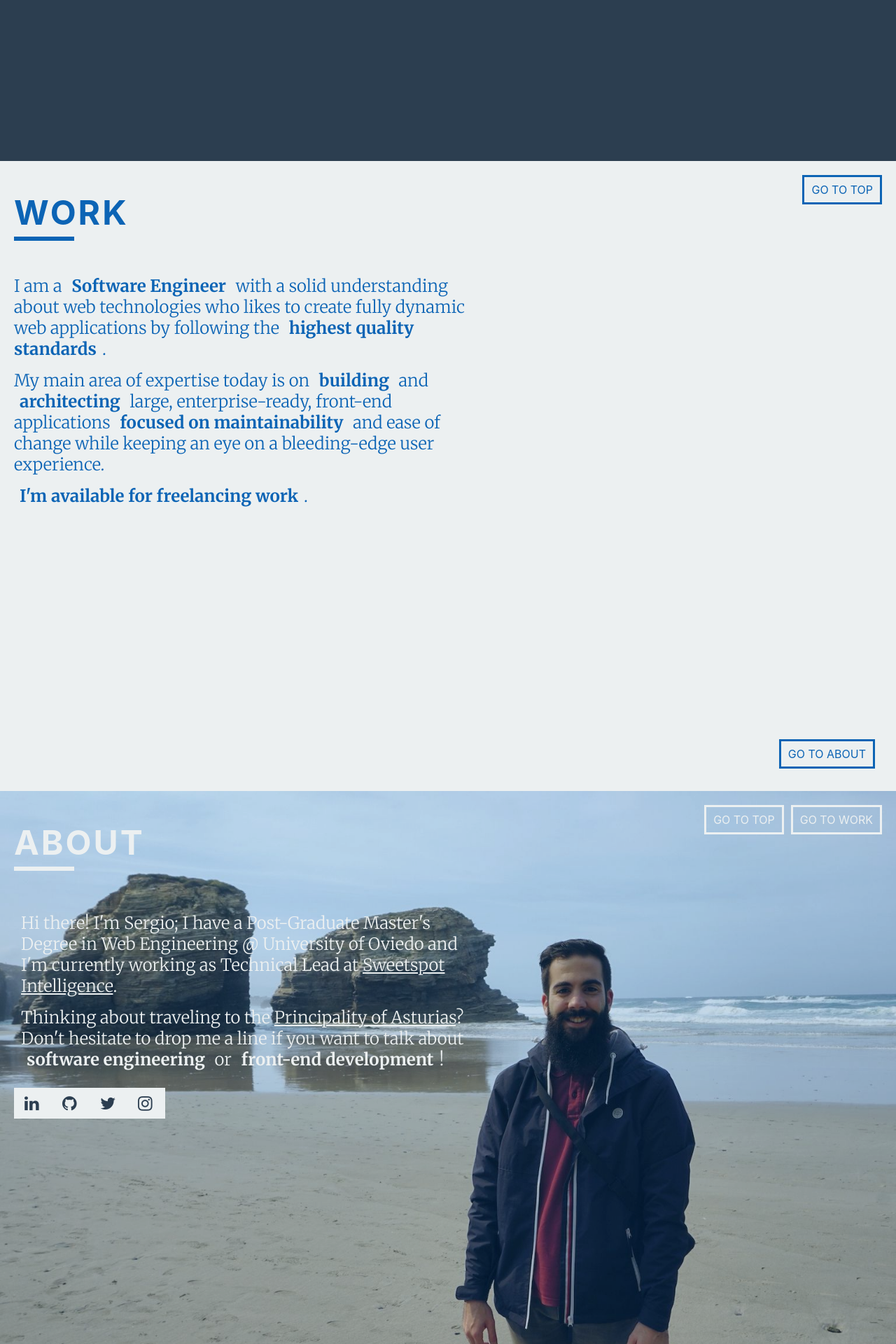
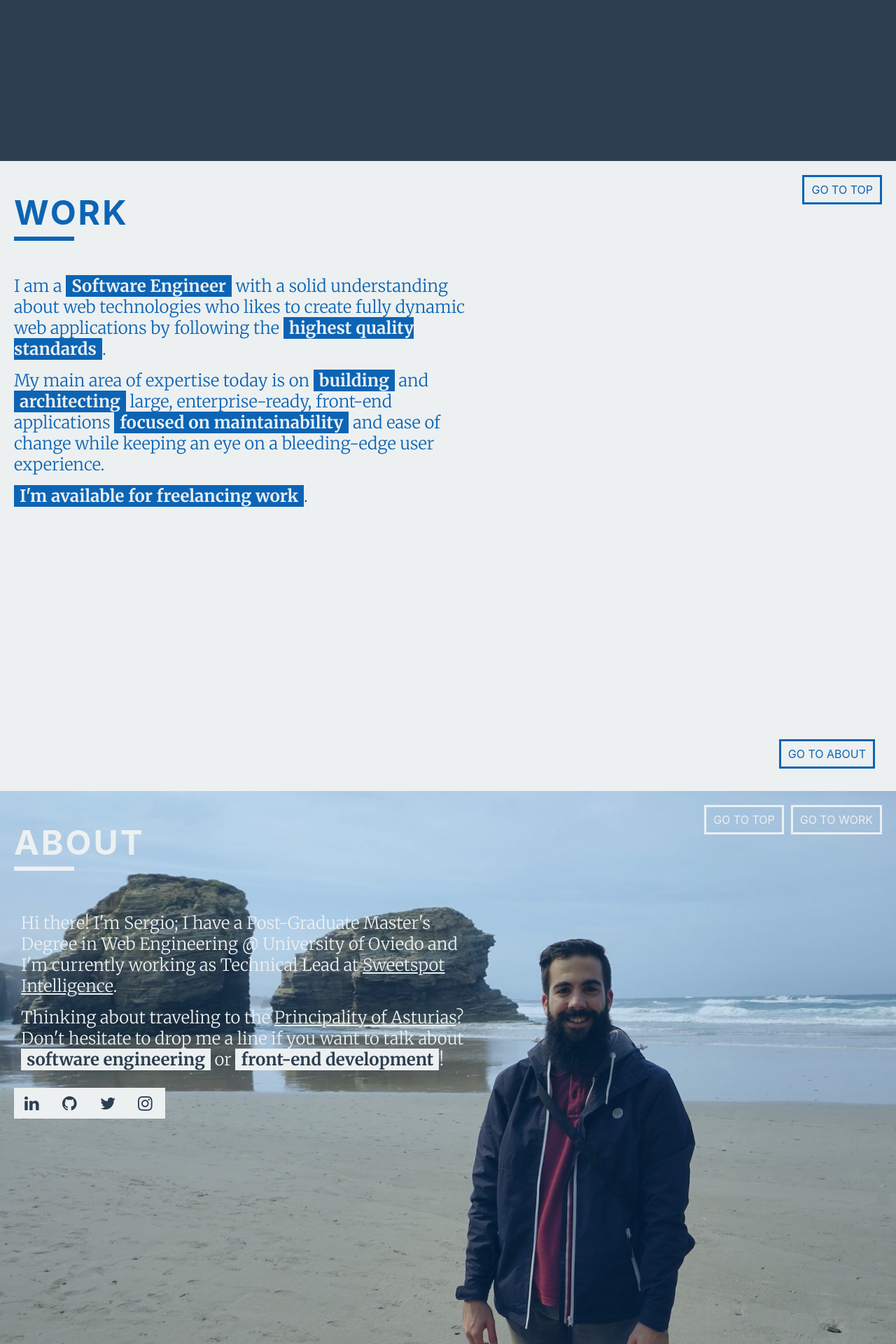
Before and after one commit to sergioalvz/sergioalvz.github.io, a Jekyll site: the page built from index.html, in a window 1280 px wide. Shown: the part 670-2590 px from the top of the page at 70% size. Built offline with Jekyll 4.4.1, drawn with Linux system fonts in a browser that asks for light colours; nearby versions of some CDN libraries; Markdown is read by kramdown in place of the engine named in the settings; comment, search, counter and statistics services are not loaded.

Commit message:
Use interpolation to define custom-properties with Sass variables

```diff
--- a/_sass/modules/_about.scss
+++ b/_sass/modules/_about.scss
@@ -1,8 +1,8 @@
 $about-background-image-breakpoint: 1024px;
 
 .about {
-  --highlight-background-color: $work-background-color;
-  --highlight-color: $home-background-color;
+  --highlight-background-color: #{$work-background-color};
+  --highlight-color: #{$home-background-color};
 
   min-height: 700px;
   height: 100vh;
--- a/_sass/modules/_work.scss
+++ b/_sass/modules/_work.scss
@@ -1,6 +1,6 @@
 .work {
-  --highlight-background-color: $about-background-color;
-  --highlight-color: $work-background-color;
+  --highlight-background-color: #{$about-background-color};
+  --highlight-color: #{$work-background-color};
 
   background-color: $work-background-color;
 }
```
